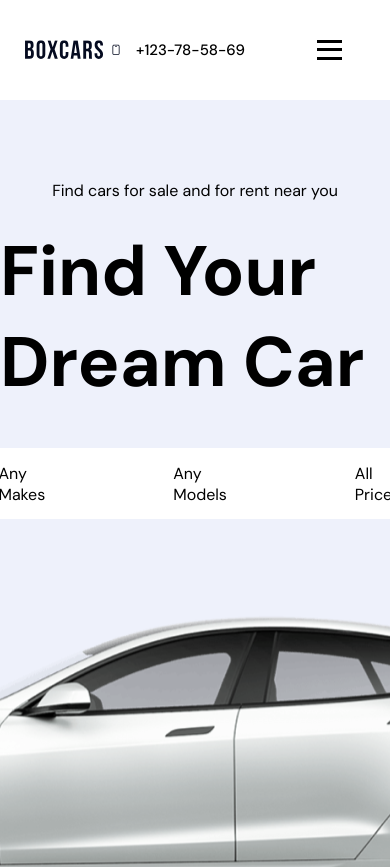
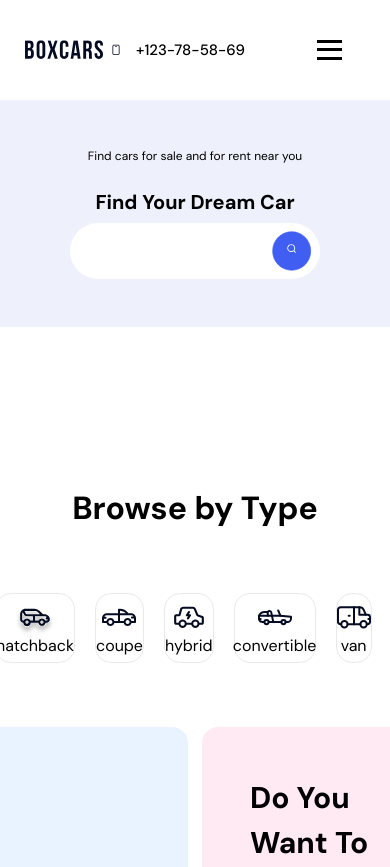
Before and after one commit to voskreshaumertvbIx/landing-car, a React (Create React App) app: page / in a window 390 px wide. Shown: the top 867 px of the page. Built offline with nearby package versions, Linux system fonts and the light colour scheme.

Commit message:
add responsive sub_main design

```diff
--- a/src/components/sub_main/style.module.css
+++ b/src/components/sub_main/style.module.css
@@ -2,7 +2,7 @@
 
   position: relative;
   overflow: hidden;
-  width: 100%;
+  max-width: 100%;
   height: clamp(300px, 80%, 685px);
 
   background-color: rgba(238, 241, 251, 1);
@@ -28,7 +28,7 @@ text-align: center;
 }
 .search_container{
 
-
+  max-width: 100%;
   display: flex;
   justify-content: space-between;
   align-items:center;
@@ -36,7 +36,7 @@ text-align: center;
   background-color:white;
   border-radius: 40px;
 
-  margin-top: 2.5rem;
+  margin-top: 2%;
 }
 .search_list{
   display: flex;
@@ -48,7 +48,7 @@ text-align: center;
 }
 .search_icon{
   margin: 0.5rem;
-
+  margin-left: auto;
   width: 55px;
   height: 55px;
 }
@@ -57,4 +57,77 @@ text-align: center;
   position: relative;
   top: 4rem;
 
+  max-width: 100%;
+
+
 }
+
+@media (max-width:1200px) {
+  .header_container{
+    margin-top: 3rem;
+
+  }
+  .main_header{
+    font-size: 50px;
+  }
+  .search_icon{
+    width: 40px;
+    height: 40px;
+  }
+  .car_background{
+    width: 75%;
+  }
+}
+@media (max-width: 992px) {
+  .main_header{
+    font-size: 40px;
+  }
+
+  .car_background{
+    width: 65%;
+  }
+  .search_item{
+    font-size: 12px;
+    margin-right: 3rem;
+  }
+
+}
+@media (max-width: 768px) {
+  .main_header{
+    font-size: 30px;
+  }
+  .header_text{
+    font-size: 14px;
+  }
+  .car_background{
+   display: none;
+  }
+  .search_container{
+    margin-bottom: 3rem;
+  }
+  .search_item{
+    font-size: 12px;
+    margin-right: 3rem;
+
+  }
+
+}
+@media (max-width: 576px) {
+  .search_list{
+    display: none;
+  }
+  .search_container{
+    width: 250px;
+  }
+  .header_text{
+    font-size: 12px;
+  }
+  .main_header{
+    text-align: center;
+    font-size: 20px;
+  }
+  .search_icon{
+    display: flex;
+    flex-direction: row-reverse;
+  }
+}
--- a/src/components/sub_main/sub_main.tsx
+++ b/src/components/sub_main/sub_main.tsx
@@ -24,7 +24,10 @@ const SubMain = () => {
       <div className={styles.search_container}>
         <ul className={styles.search_list}>
           {clarity.map(({ name }, index) => {
-            return <li className={styles.search_item} key={index}>{name}</li>;
+           return <div> <li className={styles.search_item} key={index}>{name}</li>
+
+           </div>
+
           })}
         </ul>
         <img className={styles.search_icon}src="./img/Buttonsearch_bar.svg" alt="" />
```
